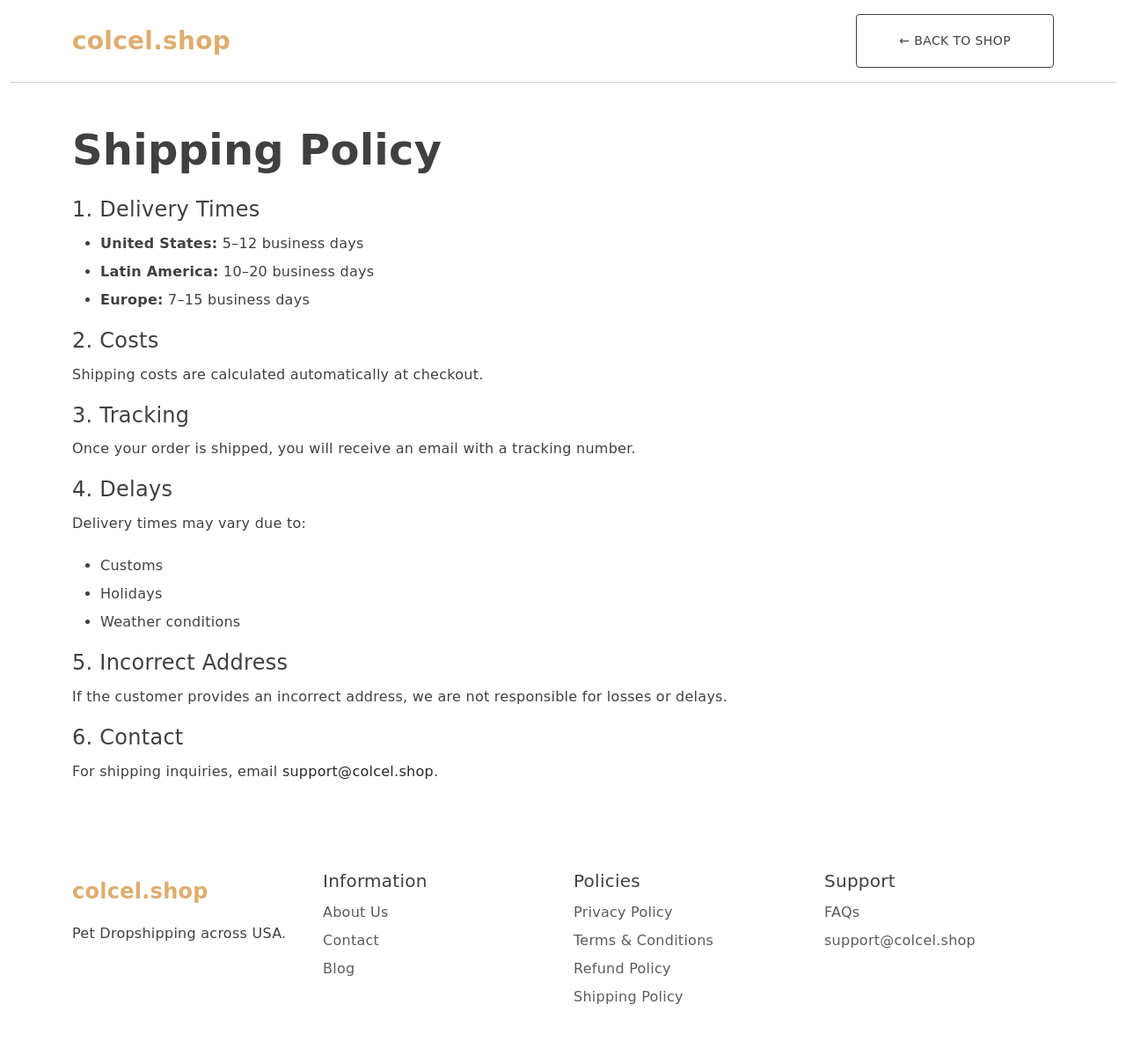
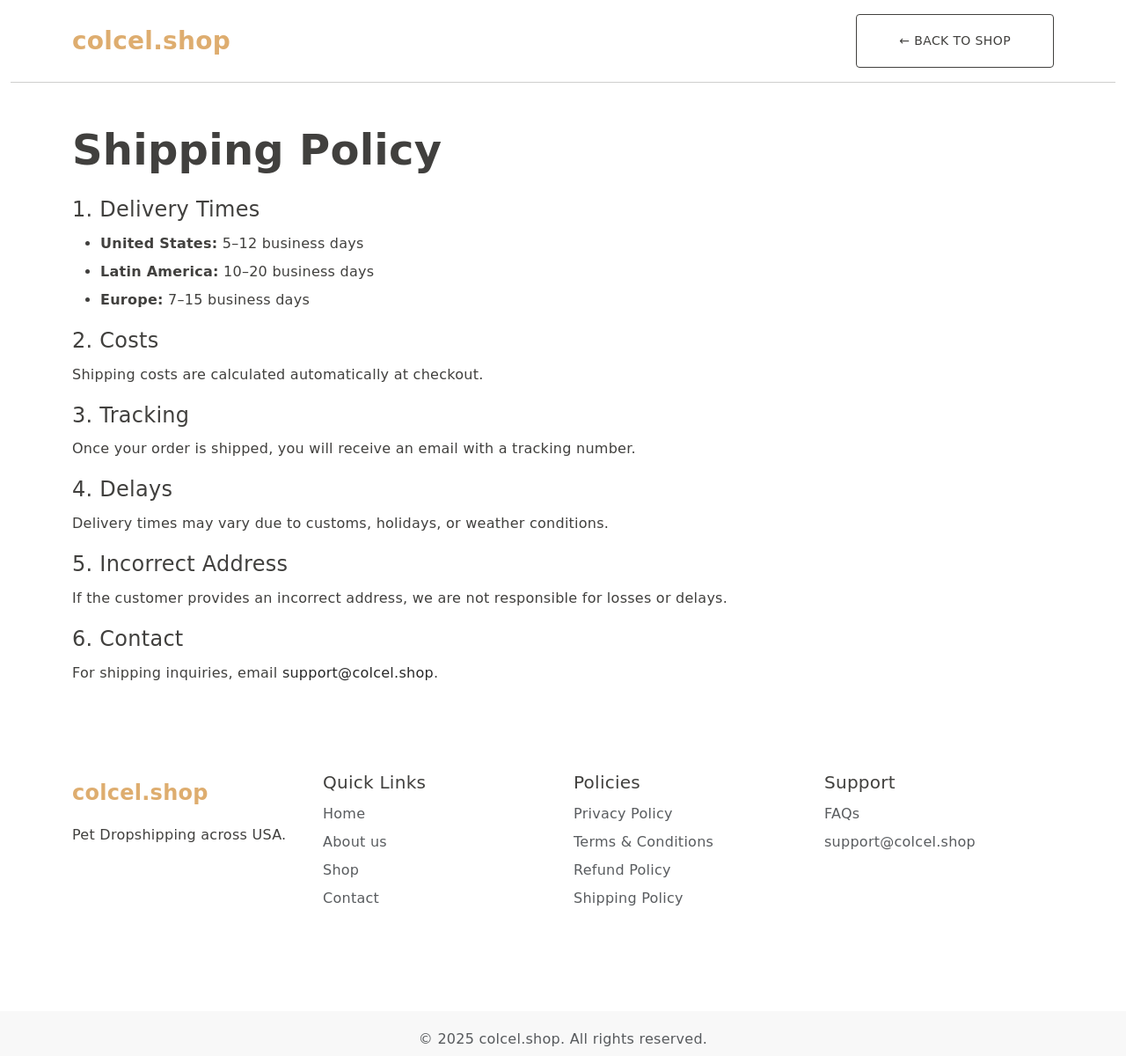
Before and after one commit to colcel2005/waggy, a plain HTML site: page shipping.html in a window 1280 px wide. Shown: the top 1200 px of the page at 88% size. Drawn offline with nearby package versions, Linux system fonts and the light colour scheme; a web font is replaced by a local one.

Commit message:
Update shipping.html
se agregan nuevas paginas al footer

```diff
--- a/shipping.html
+++ b/shipping.html
@@ -40,12 +40,7 @@
       <p>Once your order is shipped, you will receive an email with a tracking number.</p>
 
       <h4>4. Delays</h4>
-      <p>Delivery times may vary due to:</p>
-      <ul>
-        <li>Customs</li>
-        <li>Holidays</li>
-        <li>Weather conditions</li>
-      </ul>
+      <p>Delivery times may vary due to customs, holidays, or weather conditions.</p>
 
       <h4>5. Incorrect Address</h4>
       <p>If the customer provides an incorrect address, we are not responsible for losses or delays.</p>
@@ -59,7 +54,7 @@
     <div class="container py-5">
       <div class="row">
         <div class="col-md-3"><a href="index.html" class="fs-4 fw-bold text-primary text-decoration-none">colcel.shop</a><p class="mt-2">Pet Dropshipping across USA.</p></div>
-        <div class="col-md-3"><h5>Information</h5><ul class="list-unstyled"><li><a href="about.html" class="text-decoration-none text-muted">About Us</a></li><li><a href="contact.html" class="text-decoration-none text-muted">Contact</a></li><li><a href="blog.html" class="text-decoration-none text-muted">Blog</a></li></ul></div>
+        <div class="col-md-3"><h5>Quick Links</h5><ul class="list-unstyled"><li><a href="index.html" class="text-decoration-none text-muted">Home</a></li><li><a href="about.html" class="text-decoration-none text-muted">About us</a></li><li><a href="shop.html" class="text-decoration-none text-muted">Shop</a></li><li><a href="contact.html" class="text-decoration-none text-muted">Contact</a></li></ul></div>
         <div class="col-md-3"><h5>Policies</h5><ul class="list-unstyled"><li><a href="privacy.html" class="text-decoration-none text-muted">Privacy Policy</a></li><li><a href="terms.html" class="text-decoration-none text-muted">Terms & Conditions</a></li><li><a href="refunds.html" class="text-decoration-none text-muted">Refund Policy</a></li><li><a href="shipping.html" class="text-decoration-none text-muted">Shipping Policy</a></li></ul></div>
         <div class="col-md-3"><h5>Support</h5><ul class="list-unstyled"><li><a href="faq.html" class="text-decoration-none text-muted">FAQs</a></li><li><a href="mailto:support@colcel.shop" class="text-decoration-none text-muted">support@colcel.shop</a></li></ul></div>
       </div>
```
